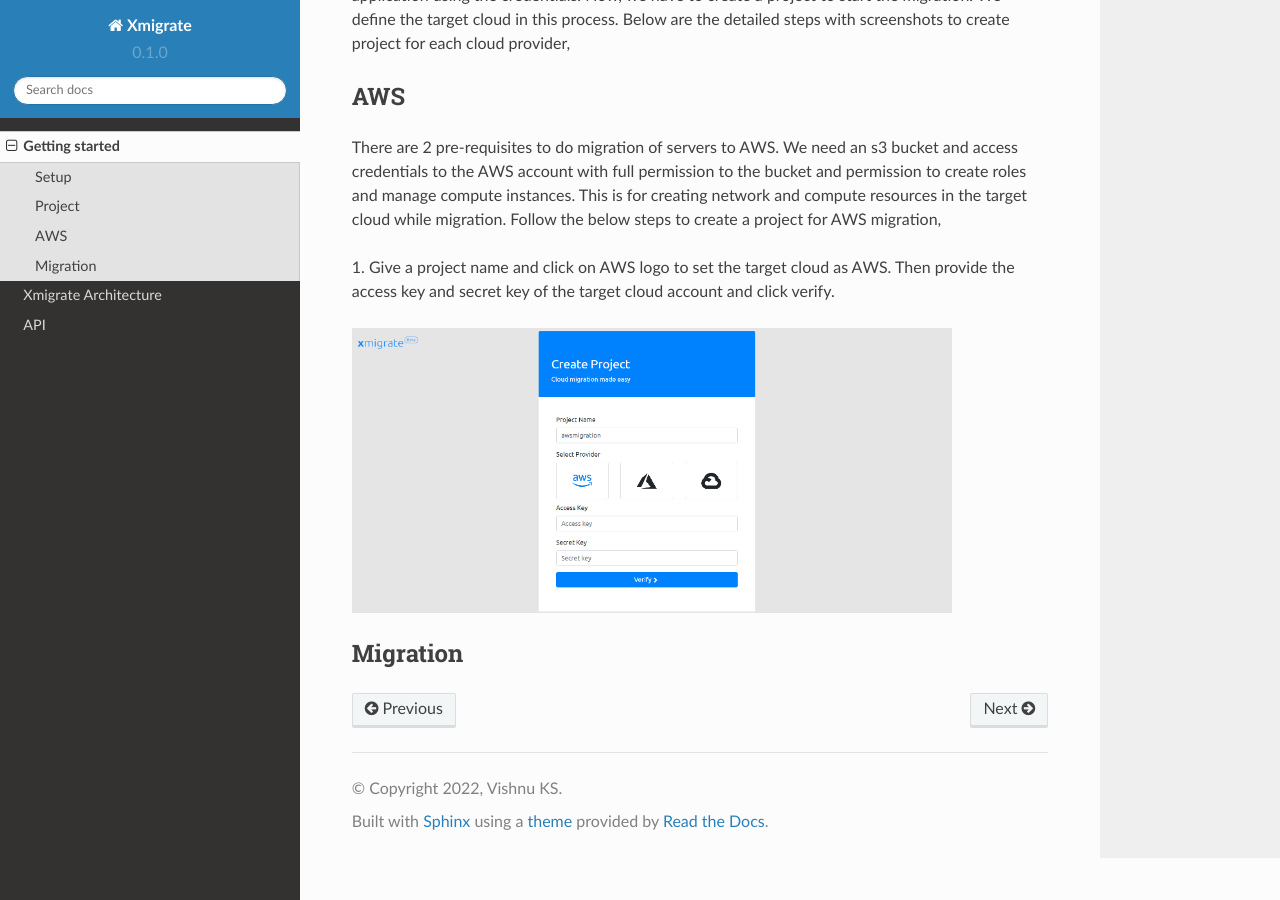
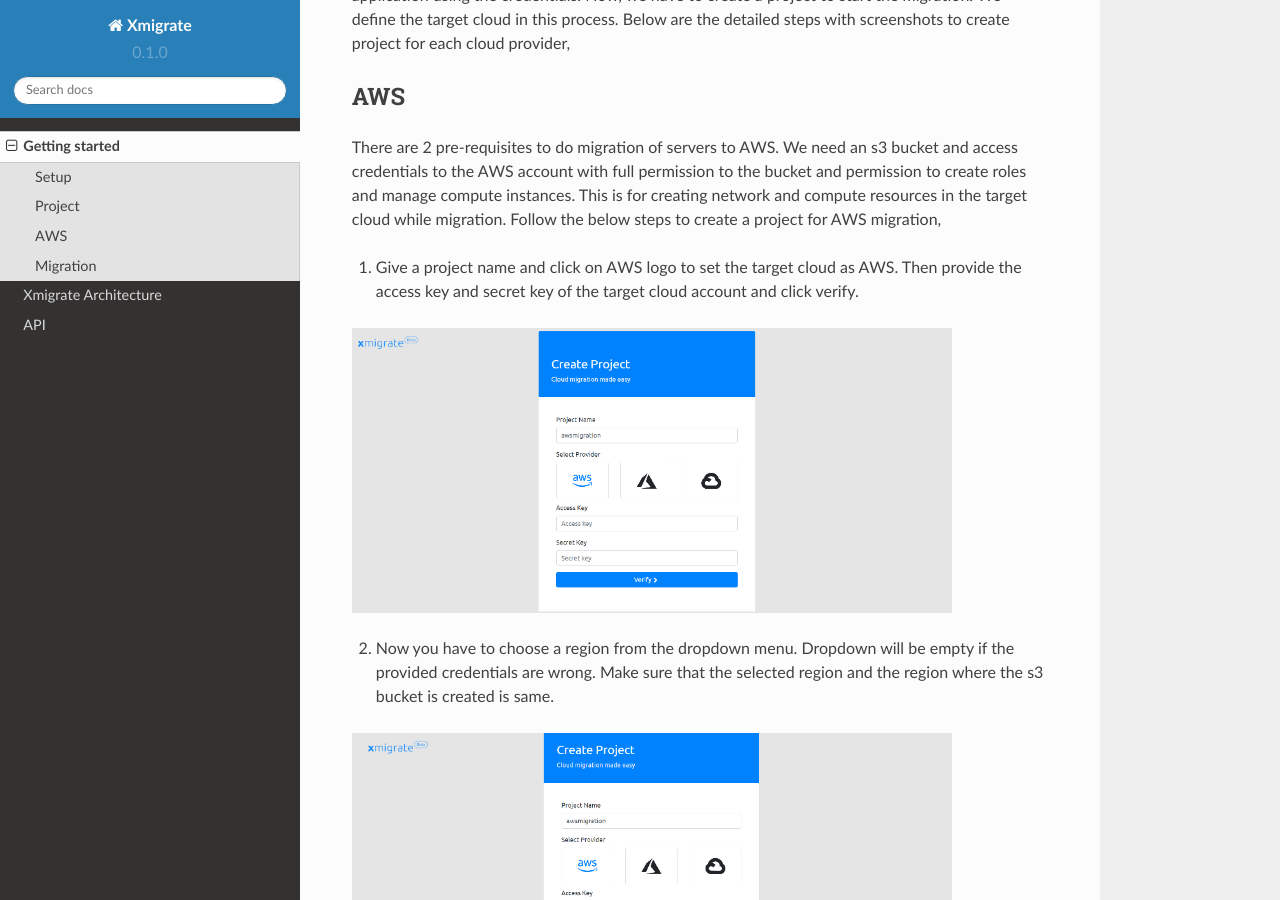
Before and after one commit to xmigrate/xmigrate-docs, a Sphinx documentation site: the page built from docs/source/getting_started.rst, in a window 1280 px wide and 900 px high, scrolled down 810 px. Built offline with Sphinx 7.4.7 and the Read the Docs theme 2.0.0, drawn with Linux system fonts in a browser that asks for light colours; pages that are not in the unit, such as notebooks, are missing from menus.

Commit message:
added aws project creation steps

```diff
--- a/docs/source/getting_started.rst
+++ b/docs/source/getting_started.rst
@@ -51,11 +51,16 @@
 resources in the target cloud while migration. Follow the below steps to create a project for AWS migration,
 
 1. Give a project name and click on AWS logo to set the target cloud as AWS. Then provide the access key and secret key of the target
-cloud account and click verify.
+   cloud account and click verify.
 
 .. image:: images/aws_project-1.png
    :width: 600
 
+2. Now you have to choose a region from the dropdown menu. Dropdown will be empty if the provided credentials are wrong. Make sure that
+   the selected region and the region where the s3 bucket is created is same.
+
+.. image:: images/aws_project-2.png
+   :width: 600
 
 
 Migration
```
